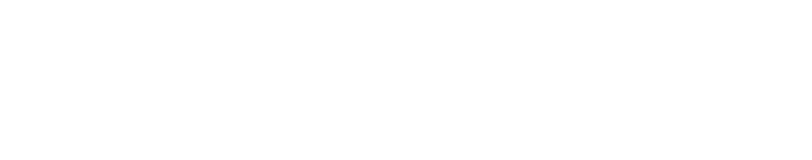
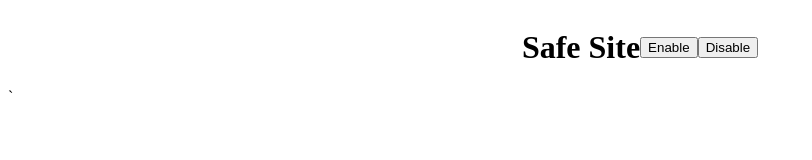
Before and after one commit to xsmqaax/SafeSite-extension, a browser extension: page index.html in a window 1280 px wide. Shown: the whole page, without its empty margins (0-812 px from the left). Drawn offline with Linux system fonts and the light colour scheme.

Commit message:
manifest file and some styles

```diff
--- a/index.html
+++ b/index.html
@@ -9,9 +9,13 @@
 </head>
 <body>
 
-
+    <div>
+        <h1>Safe Site</h1>
+        <button>Enable</button>
+        <button>Disable</button>
+    </div>
 
 
     <script src="script.js"></script>
 </body>
-</html>
+</html>`
--- a/styles.css
+++ b/styles.css
@@ -0,0 +1,5 @@
+div {
+    display: flex;
+    justify-content: center;
+    align-items: center;
+}
```
Also changed, not shown: manifest.json (added), 1 other file.
